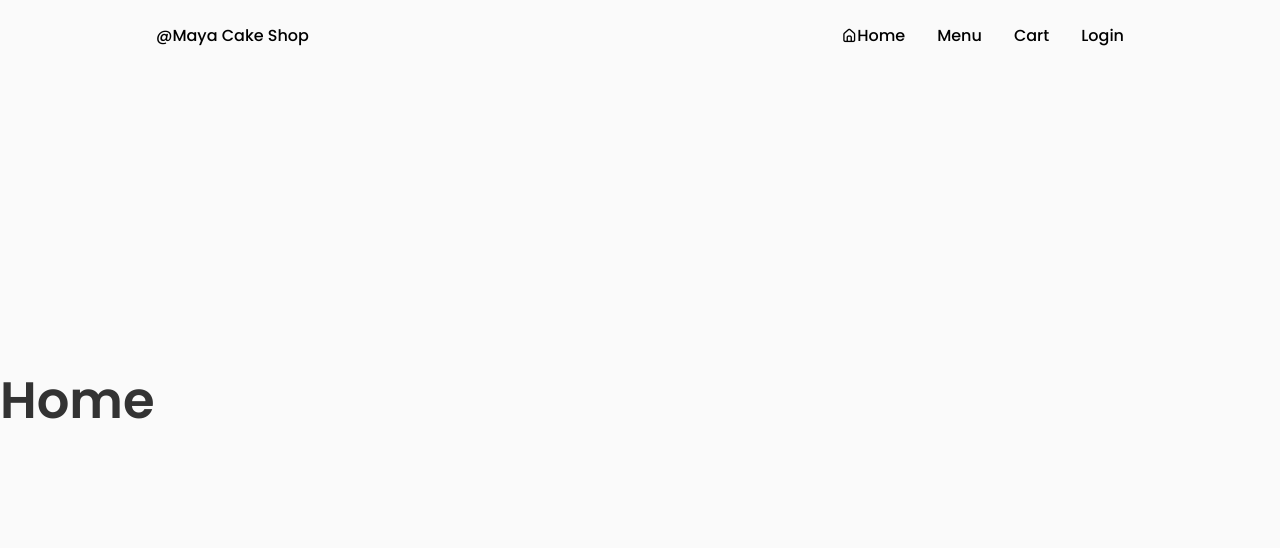
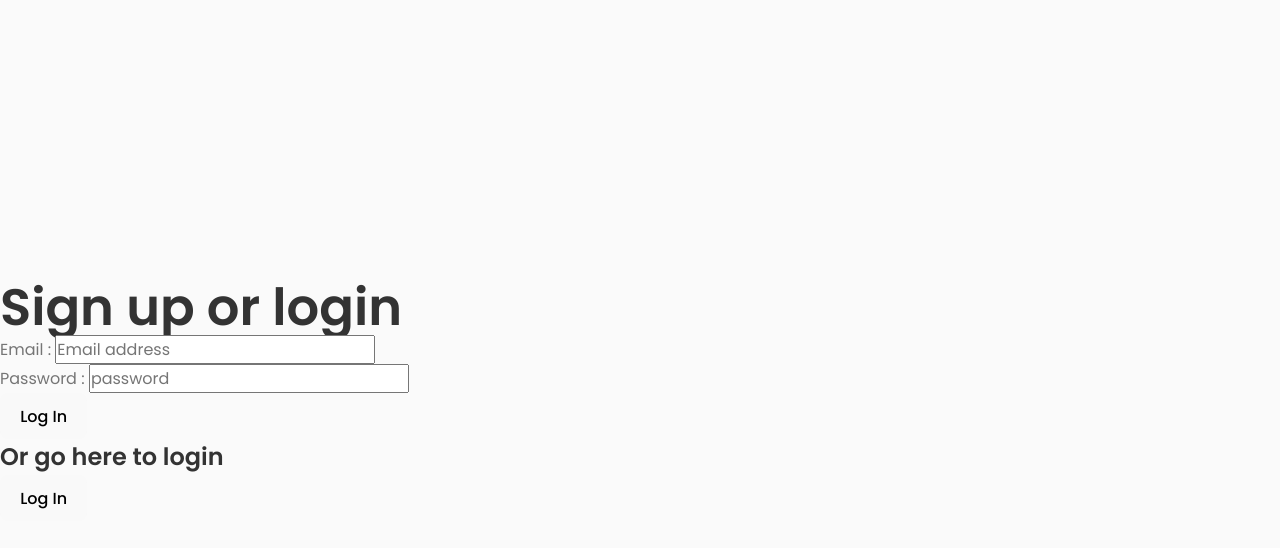
Before and after one commit to RajeenKhadka/bakery-shop-fullstack, a React (Vite) app in the folder frontend/: page / in a window 1280 px wide. Shown: the top 548 px of the page. Built offline with nearby package versions, Linux system fonts and the light colour scheme.

Commit message:
Authentication is working

```diff
--- a/frontend/src/App.jsx
+++ b/frontend/src/App.jsx
@@ -1,3 +1,4 @@
+import { useState } from "react";
 import { Routes, Route } from "react-router";
 import "./App.css";
 import Nav from "./components/NavBar/Nav";
@@ -5,40 +6,40 @@ import Home from "./pages/home/Home";
 import Menu from "./pages/menu/Menu";
 import Order from "./pages/order/Order";
 import Cart from "./pages/cart/Cart";
-import SignUpForm from "./components/AuthForms/SignUpForm.jsx";
+import AuthPage from "./pages/authpage/AuthPage.jsx";
 
 import { useCart } from "./utilities/cart-functions.js";
-
-const mockUser = {
-  userId: "mock12345", // Ensure this is valid
-};
-
-console.log("User ID being passed to Cart:", mockUser.userId);
+import { getUser } from "./utilities/users-services.js";
 
 function App() {
-  const { cart, addToCart, removeItem, updateQuantity } = useCart(
-    mockUser.userId
-  );
+  const [user, setUser] = useState(getUser());
+  const { cart, addToCart, removeItem, updateQuantity } = useCart(user?._id); // Handle potential null user
 
   return (
     <>
-      <Nav user={mockUser} />
+      {user ? (
+        <>
+          <Nav user={user} /> {/* Pass user to Nav for dynamic updates */}
+          <h1>Hello {user.name}</h1>
           <Routes>
             <Route path="/" element={<Home />} />
             <Route path="/menu" element={<Menu addToCart={addToCart} />} />
-        <Route path="/order" element={<Order user={mockUser} />} />
+            <Route path="/order" element={<Order />} />
             <Route
               path="/cart"
               element={
                 <Cart
-              userId={mockUser.userId} // Pass userId explicitly
+                  userId={user._id} // Pass userId explicitly
                   removeItem={removeItem}
                   updateQuantity={updateQuantity}
                 />
               }
             />
-        <Route path="/signup" element={<SignUpForm />} />
           </Routes>
+        </>
+      ) : (
+        <AuthPage setUser={setUser} />
+      )}
     </>
   );
 }
--- a/frontend/src/components/NavBar/Nav.jsx
+++ b/frontend/src/components/NavBar/Nav.jsx
@@ -1,7 +1,14 @@
 import { Link } from "react-router";
+import { logOut } from "../../utilities/users-services";
 import "./nav.css";
 
-function Nav() {
+function Nav(user) {
+  function handleLogOut() {
+    //delegate this functionality to users-services
+    logOut();
+    //Update state will also cause a rerender
+    setUser(null);
+  }
   return (
     <header className="header">
       <nav className="nav container">
@@ -30,8 +37,8 @@ function Nav() {
             </li>
 
             <li className="nav__item">
-              <Link className="nav__link" to="/signup">
-                Login
+              <Link className="nav__link" to="" onClick={handleLogOut}>
+                LogOut
               </Link>
             </li>
           </ul>
--- /dev/null
+++ b/frontend/src/pages/authpage/AuthPage.jsx
@@ -0,0 +1,28 @@
+import { useState } from "react";
+import LoginForm from "../../components/AuthForms/LoginForm";
+import SignUpForm from "../../components/AuthForms/SignUpForm";
+
+function AuthPage(props) {
+  const [signUp, setSignUp] = useState(true);
+
+  function togglePage() {
+    setSignUp(!signUp);
+  }
+
+  return (
+    <>
+      <h1>Sign up or login</h1>
+      <>
+        {signUp ? (
+          <LoginForm setUser={props.setUser} />
+        ) : (
+          <SignUpForm setUser={props.setUser} />
+        )}
+      </>
+      <h2>{signUp ? "Or go here to login" : "Or go to signup"}</h2>
+      <button onClick={togglePage}>{signUp ? "Log In" : "Register"}</button>
+    </>
+  );
+}
+
+export default AuthPage;
--- a/frontend/src/utilities/users-services.js
+++ b/frontend/src/utilities/users-services.js
@@ -16,12 +16,11 @@ export async function signUp(userData) {
 
 export async function logIn(credentials) {
   const token = await usersAPI.logIn(credentials);
-
-  //Persist the token
+  console.log("Token received:", token);
   localStorage.setItem("token", token);
-  console.log(token);
-
-  return getUser();
+  const user = getUser();
+  console.log("User parsed from token:", user);
+  return user;
 }
 
 export function getToken() {
@@ -42,9 +41,15 @@ export function getToken() {
 
 export function getUser() {
   const token = getToken();
-  //If there is a token, return the user in the payload, otherwise return null
-  //split the token, parse the second part of it, once you decode, access the user key in the object
-  return token ? JSON.parse(atob(token.split(".")[1])).user : null;
+  if (!token) return null;
+
+  try {
+    const payload = JSON.parse(atob(token.split(".")[1]));
+    return payload.user || null; // Ensure `user` is returned
+  } catch (error) {
+    console.error("Error parsing token:", error);
+    return null;
+  }
 }
 
 export function logOut() {
```
Also changed, not shown: 2 other files (tests, documents, lock files or other folders). Lines whose indentation alone changed are shown as unchanged.
